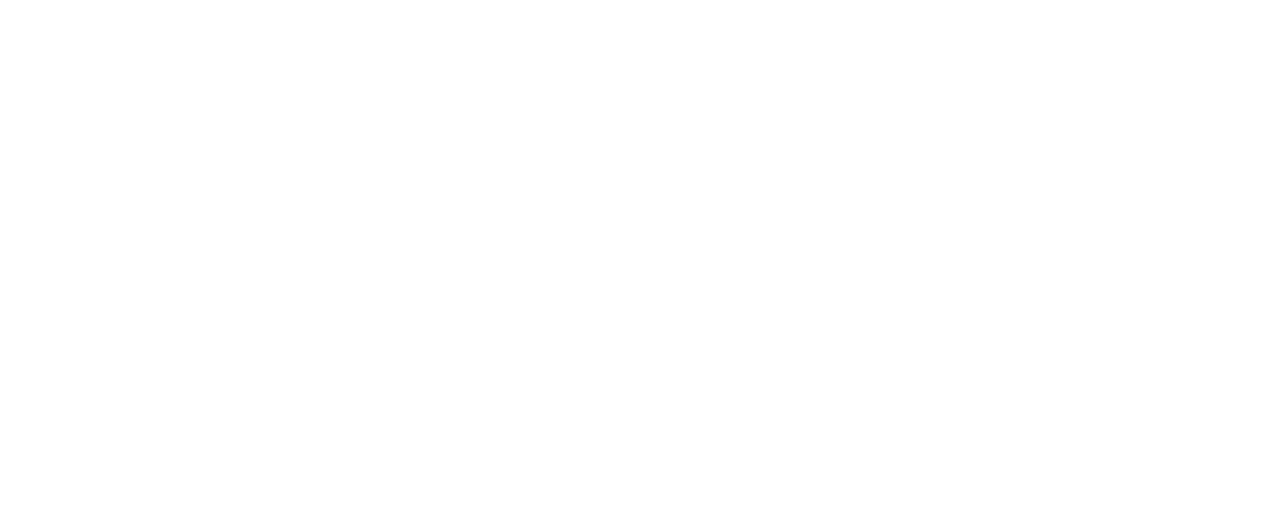
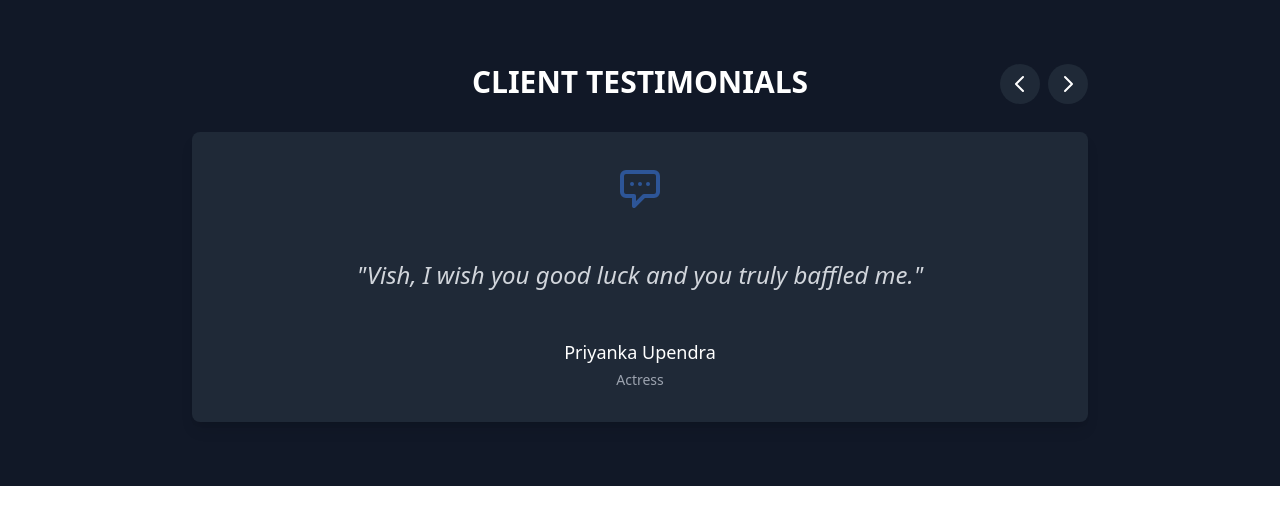
Before and after one commit to atzgg132/magic-boi, a Next.js app: page / in a window 1280 px wide. Shown: the top 524 px of the page. Built offline with nearby package versions, Linux system fonts and the light colour scheme.

Commit message:
added testimonials

```diff
--- a/package.json
+++ b/package.json
@@ -13,9 +13,11 @@
     "class-variance-authority": "^0.7.0",
     "clsx": "^2.1.1",
     "framer-motion": "^11.11.9",
+    "lucide-react": "^0.453.0",
     "next": "14.2.15",
     "react": "^18",
     "react-dom": "^18",
+    "react-slick": "^0.30.2",
     "tailwind-merge": "^2.5.4",
     "tailwindcss-animate": "^1.0.7"
   },
@@ -23,6 +25,7 @@
     "@types/node": "^20",
     "@types/react": "^18",
     "@types/react-dom": "^18",
+    "@types/react-slick": "^0.23.13",
     "eslint": "^8",
     "eslint-config-next": "14.2.15",
     "postcss": "^8",
--- a/src/app/page.tsx
+++ b/src/app/page.tsx
@@ -1,5 +1,11 @@
-import Image from "next/image";
+"use client";
+
+import AutoScrollingTestimonialCarousel from "@/components/Feedback";
 
 export default function Home() {
-  return <></>;
+  return (
+    <div>
+      <AutoScrollingTestimonialCarousel />
+    </div>
+  )
 }
--- a/src/components/Feedback.tsx
+++ b/src/components/Feedback.tsx
@@ -1,7 +1,155 @@
-import React from "react";
+'use client'
 
-const Feedback = () => {
-  return <div>Feedback</div>;
-};
+import { useCallback, useEffect, useState } from 'react'
 
-export default Feedback;
+const testimonials = [
+  {
+    name: "Prabhu",
+    title: "Indian Film Actor",
+    quote: "Vish was mesmerizing. I have never seen an entertainment like this. I wish him all the best!",
+  },
+  {
+    name: "Priyanka Upendra",
+    title: "Actress",
+    quote: "Vish, I wish you good luck and you truly baffled me.",
+  },
+  {
+    name: "Puneeth Rajkumar",
+    title: "Indian Film Actor",
+    quote: "A fun filled experience, that we must all try.",
+  },
+  {
+    name: "K. Ashok Prabhu",
+    title: "Founder, Director & CEO | Value Point Techsol",
+    quote: "This is the second time we engaged with Vish. He literally grabbed and held the attention of 500 + Guests",
+  },
+  {
+    name: "Manoj Vellakkat",
+    title: "Head – New Business & Operations | NDVOR",
+    quote: "Your performance was spectacular.",
+  },
+  {
+    name: "Pranay Chulet",
+    title: "CEO, Quikr",
+    quote: "OMG, He freaked me out. I don't know how he did that!",
+  },
+  {
+    name: "Kirti Mehta",
+    title: "Unishire",
+    quote: "His act added that extra wow factor to the marriage. Guests have been talking about him days after the Wedding.",
+  },
+  {
+    name: "Rostow Ravanan",
+    title: "CEO, Managing Director, Mindtree",
+    quote: "I book him for every event and every time a client visits me. This is one of a kind act",
+  },
+]
+
+export default function AutoScrollingTestimonialCarousel() {
+  const [currentIndex, setCurrentIndex] = useState(0)
+  const [isTransitioning, setIsTransitioning] = useState(false)
+
+  const nextTestimonial = useCallback(() => {
+    if (!isTransitioning) {
+      setIsTransitioning(true)
+      setCurrentIndex((prevIndex) => (prevIndex + 1) % testimonials.length)
+    }
+  }, [isTransitioning])
+
+  const prevTestimonial = useCallback(() => {
+    if (!isTransitioning) {
+      setIsTransitioning(true)
+      setCurrentIndex((prevIndex) => (prevIndex - 1 + testimonials.length) % testimonials.length)
+    }
+  }, [isTransitioning])
+
+  useEffect(() => {
+    const transitionEndTimer = setTimeout(() => {
+      setIsTransitioning(false)
+    }, 500) // Match this to the CSS transition duration
+
+    return () => clearTimeout(transitionEndTimer)
+  }, [currentIndex])
+
+  useEffect(() => {
+    const autoScrollTimer = setInterval(() => {
+      nextTestimonial()
+    }, 5000) // Auto-scroll every 5 seconds
+
+    return () => clearInterval(autoScrollTimer)
+  }, [nextTestimonial])
+
+  return (
+    <section className="py-16 bg-gray-900">
+      <div className="container mx-auto px-4">
+        <div className="max-w-4xl mx-auto relative">
+          <h2 className="text-3xl font-bold text-center mb-8 text-white uppercase">Client Testimonials</h2>
+          <div className="absolute top-0 right-0 space-x-2 z-10">
+            <button
+              onClick={prevTestimonial}
+              className="p-2 bg-gray-800 text-white rounded-full hover:bg-gray-700 focus:outline-none focus:ring-2 focus:ring-gray-600"
+              aria-label="Previous testimonial"
+            >
+              <svg xmlns="http://www.w3.org/2000/svg" fill="none" viewBox="0 0 24 24" stroke="currentColor" className="w-6 h-6">
+                <path strokeLinecap="round" strokeLinejoin="round" strokeWidth={2} d="M15 19l-7-7 7-7" />
+              </svg>
+            </button>
+            <button
+              onClick={nextTestimonial}
+              className="p-2 bg-gray-800 text-white rounded-full hover:bg-gray-700 focus:outline-none focus:ring-2 focus:ring-gray-600"
+              aria-label="Next testimonial"
+            >
+              <svg xmlns="http://www.w3.org/2000/svg" fill="none" viewBox="0 0 24 24" stroke="currentColor" className="w-6 h-6">
+                <path strokeLinecap="round" strokeLinejoin="round" strokeWidth={2} d="M9 5l7 7-7 7" />
+              </svg>
+            </button>
+          </div>
+          <div className="bg-gray-800 border-gray-700 shadow-lg rounded-lg overflow-hidden">
+            <div className="relative h-[290px]">
+              {testimonials.map((testimonial, index) => (
+                <div
+                  key={index}
+                  className={`absolute top-0 left-0 w-full h-full transition-transform duration-500 ease-in-out ${index === currentIndex ? 'translate-x-0' : 'translate-x-full'
+                    }`}
+                  style={{
+                    transform: `translateX(${(index - currentIndex) * 100}%)`,
+                  }}
+                >
+                  <TestimonialContent testimonial={testimonial} />
+                </div>
+              ))}
+            </div>
+          </div>
+        </div>
+      </div>
+    </section>
+  )
+}
+
+function TestimonialContent({ testimonial }: { testimonial: any }) {
+  return (
+    <div className="flex flex-col items-center justify-between p-4 md:p-8 h-full">
+      <svg
+        xmlns="http://www.w3.org/2000/svg"
+        fill="none"
+        viewBox="0 0 24 24"
+        stroke="currentColor"
+        className="w-12 h-12 mb-6 text-blue-500 opacity-50"
+      >
+        <path
+          strokeLinecap="round"
+          strokeLinejoin="round"
+          strokeWidth={2}
+          d="M8 10h.01M12 10h.01M16 10h.01M9 16H5a2 2 0 01-2-2V6a2 2 0 012-2h14a2 2 0 012 2v8a2 2 0 01-2 2h-5l-5 5v-5z"
+        />
+      </svg>
+      <blockquote className="text-xl md:text-2xl text-gray-300 text-center mb-6 italic flex-grow flex items-center">
+        "{testimonial.quote}"
+      </blockquote>
+      <footer className="text-center mt-auto">
+        <cite className="font-medium text-white text-lg not-italic">{testimonial.name}</cite>
+        <p className="text-sm text-gray-400 mt-1">{testimonial.title}</p>
+      </footer>
+    </div>
+  )
+}
--- /dev/null
+++ b/src/components/Videos.tsx
@@ -0,0 +1,76 @@
+"use client";
+
+import { ChevronLeft, ChevronRight } from "lucide-react";
+import Slider from "react-slick";
+
+// You'll need to install these packages:
+// npm install react-slick slick-carousel
+
+// Don't forget to import the CSS files in your global CSS or page:
+// import "slick-carousel/slick/slick.css"
+// import "slick-carousel/slick/slick-theme.css"
+
+const videos = [
+    { id: "dQw4w9WgXcQ", title: "Rick Astley - Never Gonna Give You Up" },
+    { id: "9bZkp7q19f0", title: "PSY - GANGNAM STYLE" },
+    { id: "kJQP7kiw5Fk", title: "Luis Fonsi - Despacito ft. Daddy Yankee" },
+    { id: "OPf0YbXqDm0", title: "Mark Ronson - Uptown Funk ft. Bruno Mars" },
+    { id: "JGwWNGJdvx8", title: "Ed Sheeran - Shape of You" },
+]
+
+function SampleNextArrow(props) {
+    const { onClick } = props
+    return (
+        <button
+            className="absolute right-4 top-1/2 z-10 -translate-y-1/2 transform rounded-full bg-white p-2 shadow-md"
+            onClick={onClick}
+        >
+            <ChevronRight className="h-6 w-6 text-gray-800" />
+        </button>
+    )
+}
+
+function SamplePrevArrow(props) {
+    const { onClick } = props
+    return (
+        <button
+            className="absolute left-4 top-1/2 z-10 -translate-y-1/2 transform rounded-full bg-white p-2 shadow-md"
+            onClick={onClick}
+        >
+            <ChevronLeft className="h-6 w-6 text-gray-800" />
+        </button>
+    )
+}
+
+export default function Component() {
+    const settings = {
+        dots: true,
+        infinite: true,
+        speed: 500,
+        slidesToShow: 1,
+        slidesToScroll: 1,
+        nextArrow: <SampleNextArrow />,
+        prevArrow: <SamplePrevArrow />,
+    }
+
+    return (
+        <div className="mx-auto max-w-4xl px-4 py-8">
+            <Slider {...settings}>
+                {videos.map((video) => (
+                    <div key={video.id} className="px-2">
+                        <div className="relative pb-[56.25%]">
+                            <iframe
+                                src={`https://www.youtube.com/embed/${video.id}`}
+                                title={video.title}
+                                allow="accelerometer; autoplay; clipboard-write; encrypted-media; gyroscope; picture-in-picture"
+                                allowFullScreen
+                                className="absolute left-0 top-0 h-full w-full rounded-lg"
+                            />
+                        </div>
+                        <h2 className="mt-4 text-center text-lg font-semibold">{video.title}</h2>
+                    </div>
+                ))}
+            </Slider>
+        </div>
+    )
+}
```
Also changed, not shown: 1 other file (tests, documents, lock files or other folders).
